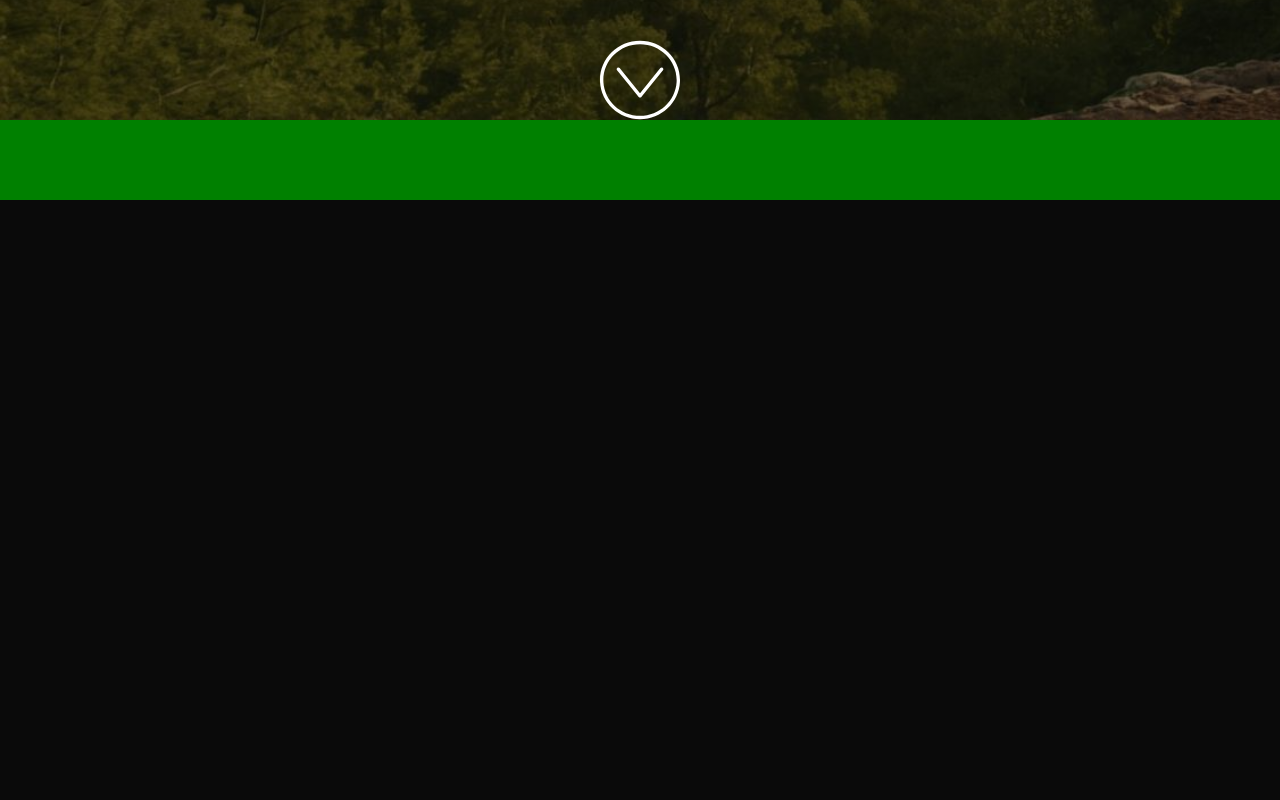
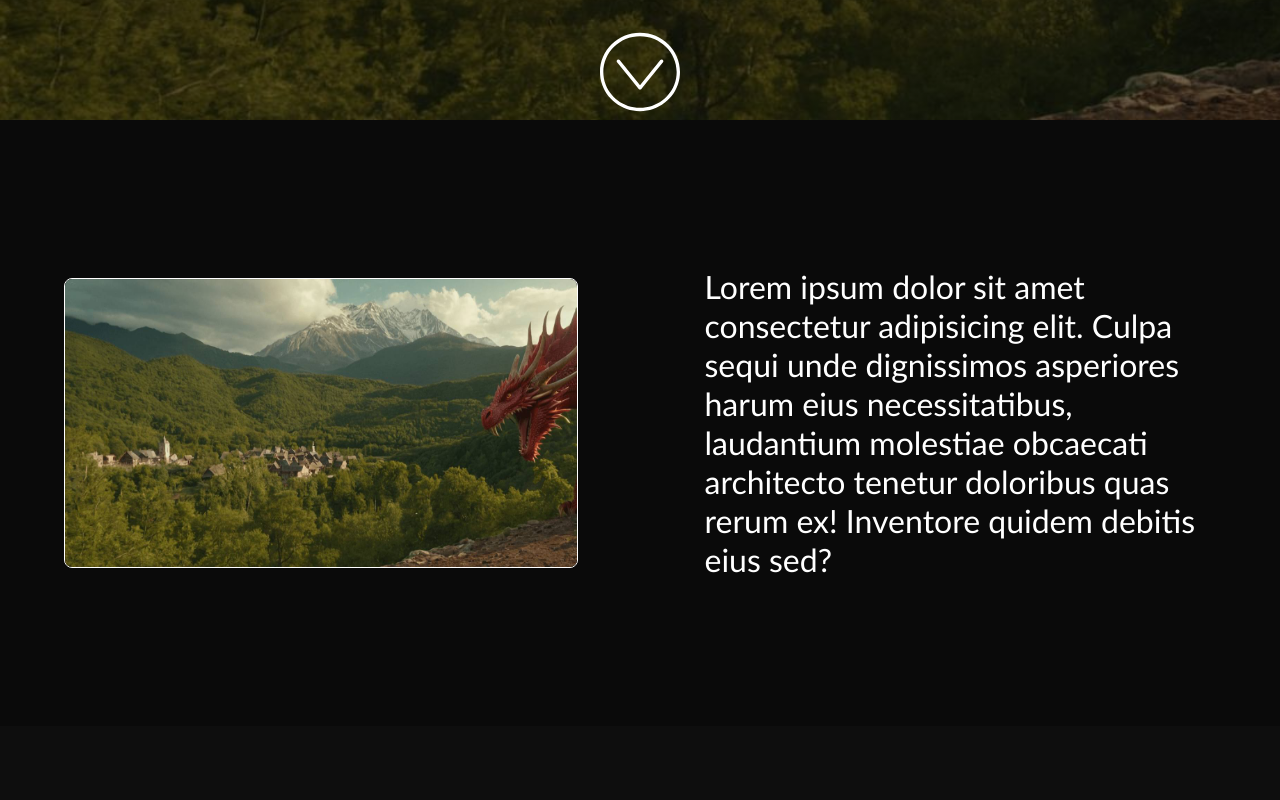
Before and after one commit to martinbojovnik/DnD.github.io, a plain HTML site: page index.html in a window 1280 px wide. Shown: the part 680-1480 px from the top of the page. Drawn offline with Linux system fonts and the light colour scheme.

Commit message:
main page concept

```diff
--- a/index.html
+++ b/index.html
@@ -43,14 +43,27 @@
         <div class="content">
             <div class="ContentSpace" style="background: #0a0a0a;">
                 <div class="ContentSpaceMainContent">
-
+                    <img src="./public/BackGraund.jpg" alt="img" class="ContentImage">
+                    <div class="ContentTextWrapper">
+                        <p class="ContentText">Lorem ipsum dolor sit amet consectetur adipisicing elit. Culpa sequi unde dignissimos asperiores harum eius necessitatibus, laudantium molestiae obcaecati architecto tenetur doloribus quas rerum ex! Inventore quidem debitis eius sed?</p>
+                    </div>
                 </div>
             </div>
             <div class="ContentSpace" style="background: #0e0e0e;">
-
+                <div class="ContentSpaceMainContent">
+                    <div class="ContentTextWrapper">
+                        <p class="ContentText">Lorem ipsum dolor sit amet consectetur adipisicing elit. Culpa sequi unde dignissimos asperiores harum eius necessitatibus, laudantium molestiae obcaecati architecto tenetur doloribus quas rerum ex! Inventore quidem debitis eius sed?</p>
+                    </div>
+                    <img src="./public/BackGraund.jpg" alt="img" class="ContentImage">
+                </div>
             </div>
             <div class="ContentSpace" style="background: #0a0a0a;">
-
+                <div class="ContentSpaceMainContent">
+                    <img src="./public/BackGraund.jpg" alt="img" class="ContentImage">
+                    <div class="ContentTextWrapper">
+                        <p class="ContentText">Lorem ipsum dolor sit amet consectetur adipisicing elit. Culpa sequi unde dignissimos asperiores harum eius necessitatibus, laudantium molestiae obcaecati architecto tenetur doloribus quas rerum ex! Inventore quidem debitis eius sed?</p>
+                    </div>
+                </div>
             </div>
         </div>
     </div>
--- a/public/style.css
+++ b/public/style.css
@@ -37,10 +37,37 @@ body {
     justify-content: space-between;
     z-index: 2;
 }
+.ContentSpace{
+    width: 100%;
+    aspect-ratio: 19/9;
+    display: flex;
+    align-items: center;
+    justify-content: center;
+}
 .ContentSpaceMainContent{
     width: 100%;
-    height: 5rem;
-    background: green;
+    height: 70%;
+    display: flex;
+    align-items: center;
+    justify-content: space-around;
+}
+.ContentImage{
+    width: 40%;
+    aspect-ratio: 16/9;
+    border-radius: 0.5rem;
+    border: #ffffff 1px solid;
+}
+.ContentTextWrapper{
+    width: 40%;
+    height: 10rem;
+    display: flex;
+    align-items: center;
+    justify-content: center;
+}
+.ContentText{
+    font-size: 2rem;
+    color: #ffffff;
+    margin: 0;
 }
 .DiceWraper{
     height: 100%;
@@ -98,6 +125,8 @@ body {
     display: flex;
     justify-content: center;
     align-items: end;
+    position: absolute;
+    bottom: 50%;
 }
 .GoDown{
     display: flex;
@@ -108,11 +137,7 @@ body {
     z-index: 99;
     cursor: pointer;
     position: absolute ;
-    bottom: 0;
-}
-.ContentSpace{
-    width: 100%;
-    aspect-ratio: 16/9;
+    bottom: 0.5rem;
 }
 @media only screen and (min-width: 768px){
     .HexagonWrapper{
```
